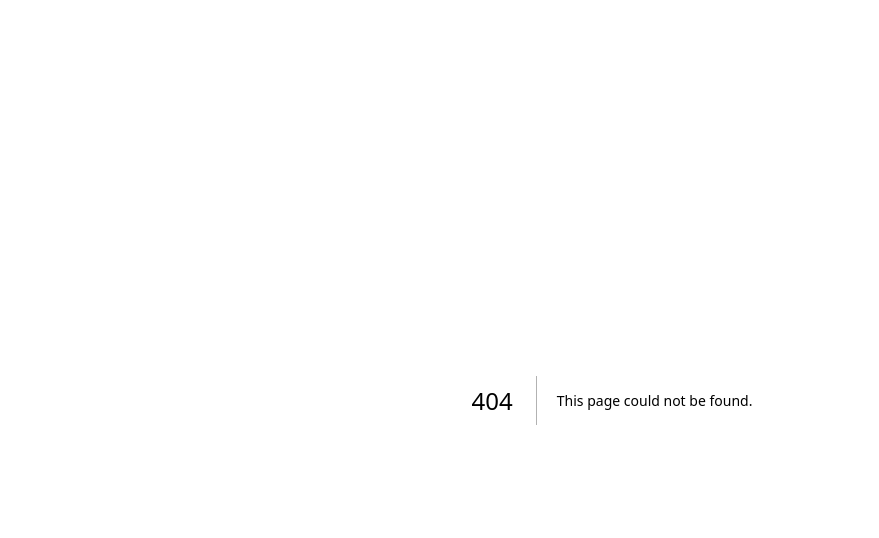
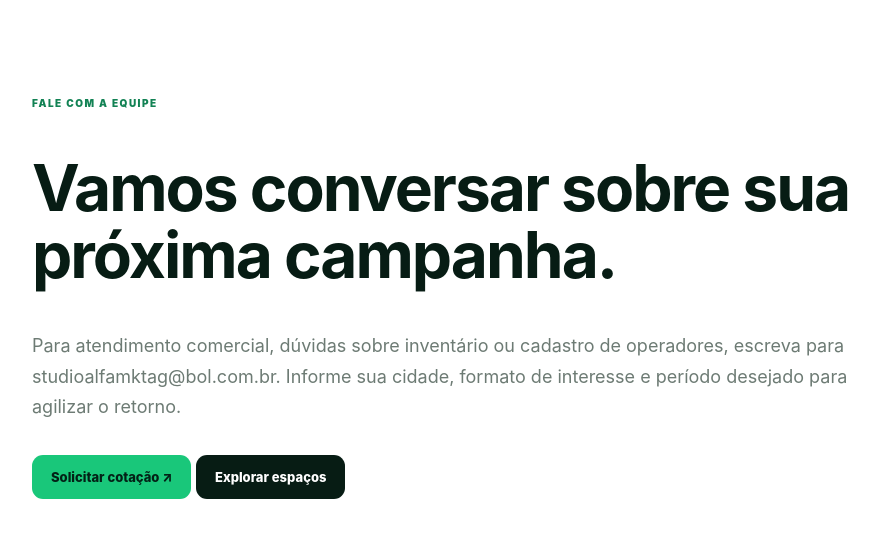
Before and after one commit to studioalfamarketingdigital-dev/midiamap-github-pages, a Next.js app: page /contato in a window 1280 px wide. Before the commit this address had no page. Shown: the top 538 px of the page, without its empty margins (28-907 px from the left). Built offline with nearby package versions, Linux system fonts and the light colour scheme.

Commit message:
feat(midiamap): add SEO pages and content

```diff
--- /dev/null
+++ b/app/contato/page.tsx
@@ -0,0 +1,3 @@
+import type {Metadata} from 'next';import InfoPage from '../../components/InfoPage';
+export const metadata:Metadata={title:'Contato | MídiaMap',description:'Fale com a equipe MídiaMap e Studio Alfa MKT para dúvidas, parcerias e cotações.',alternates:{canonical:'/contato/'}};
+export default function Page(){return <InfoPage eyebrow="FALE COM A EQUIPE" title="Vamos conversar sobre sua próxima campanha." description="Para atendimento comercial, dúvidas sobre inventário ou cadastro de operadores, escreva para studioalfamktag@bol.com.br. Informe sua cidade, formato de interesse e período desejado para agilizar o retorno."/>}
```
